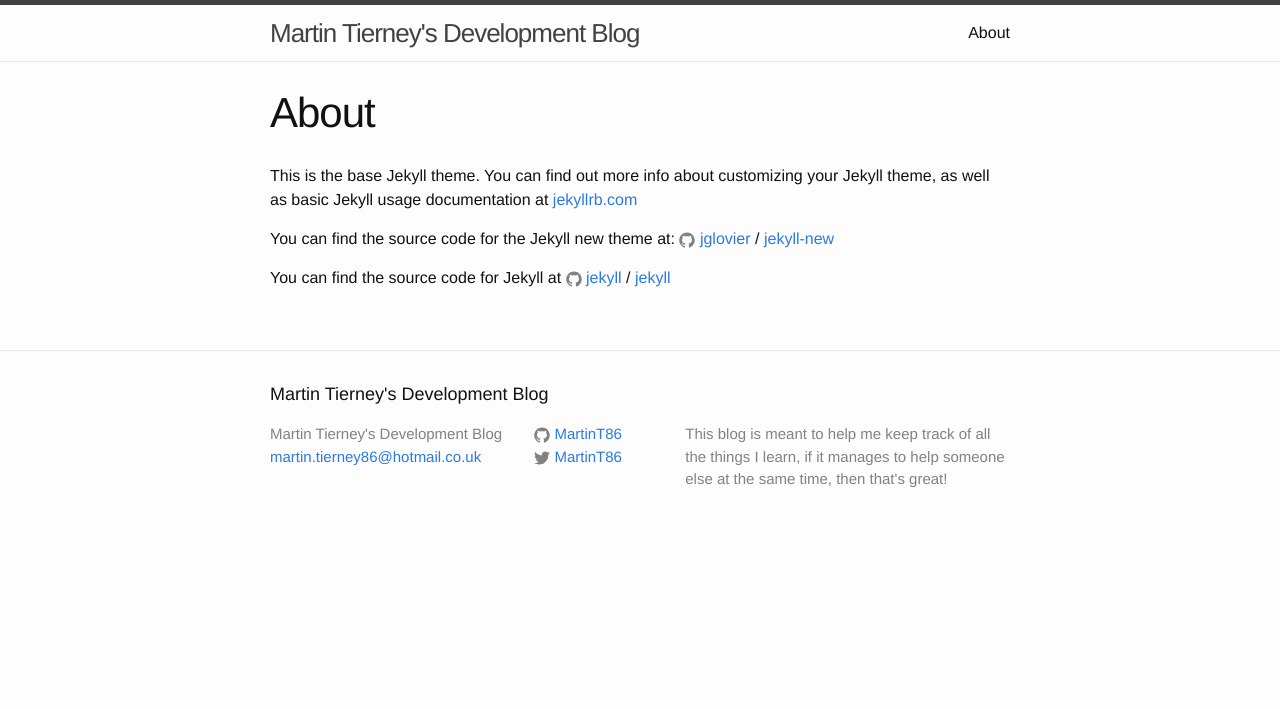
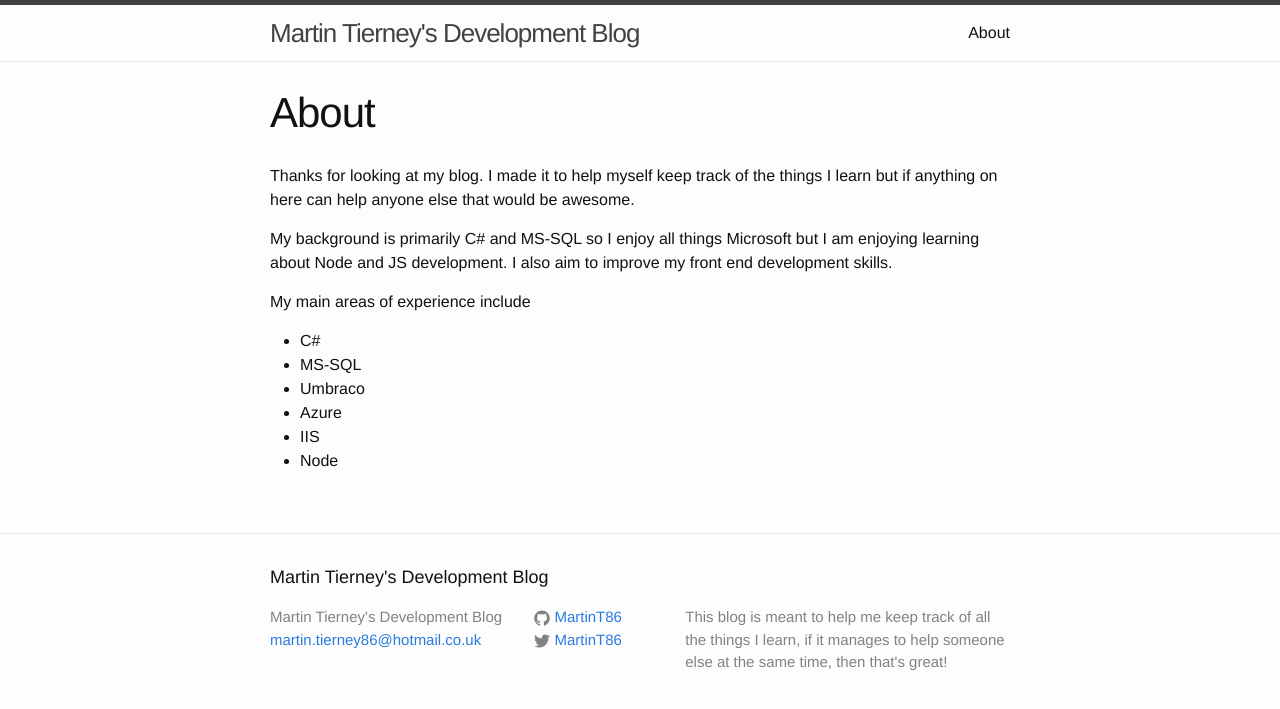
Before and after one commit to MartinT86/MartinT86.github.io, a Jekyll site: the page built from about.md, in a window 1280 px wide. Shown: the top 709 px of the page. Built offline with Jekyll 4.4.1, drawn with Linux system fonts in a browser that asks for light colours.

Commit message:
new about

```diff
--- a/about.md
+++ b/about.md
@@ -4,12 +4,18 @@
 permalink: /about/
 ---
 
-This is the base Jekyll theme. You can find out more info about customizing your Jekyll theme, as well as basic Jekyll usage documentation at [jekyllrb.com](http://jekyllrb.com/)
+Thanks for looking at my blog. I made it to help myself keep track of the things I learn
+but if anything on here can help anyone else that would be awesome.
 
-You can find the source code for the Jekyll new theme at:
-{% include icon-github.html username="jglovier" %} /
-[jekyll-new](https://github.com/jglovier/jekyll-new)
+My background is primarily C# and MS-SQL so I enjoy all things Microsoft but I am enjoying
+learning about Node and JS development. I also aim to improve my front end development
+skills.
 
-You can find the source code for Jekyll at
-{% include icon-github.html username="jekyll" %} /
-[jekyll](https://github.com/jekyll/jekyll)
+My main areas of experience include
+
+* C#
+* MS-SQL
+* Umbraco
+* Azure
+* IIS
+* Node
```
